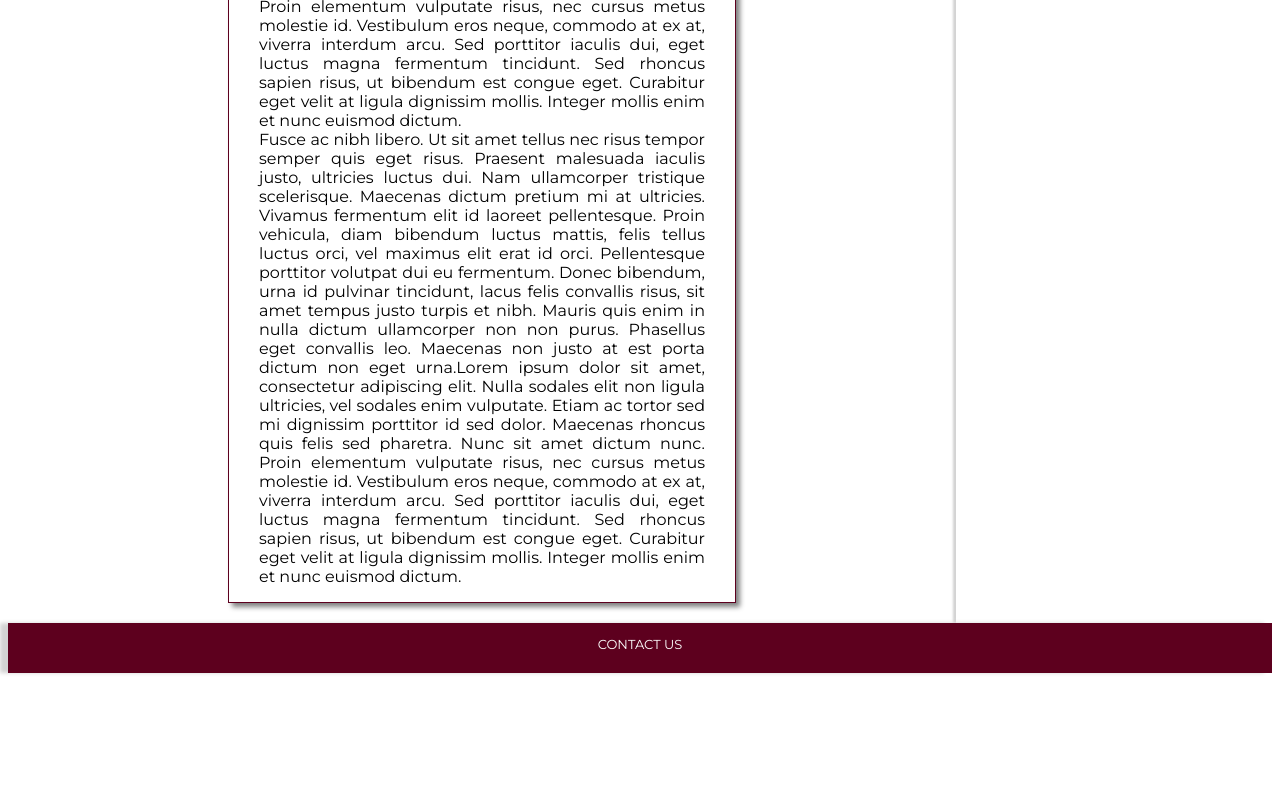
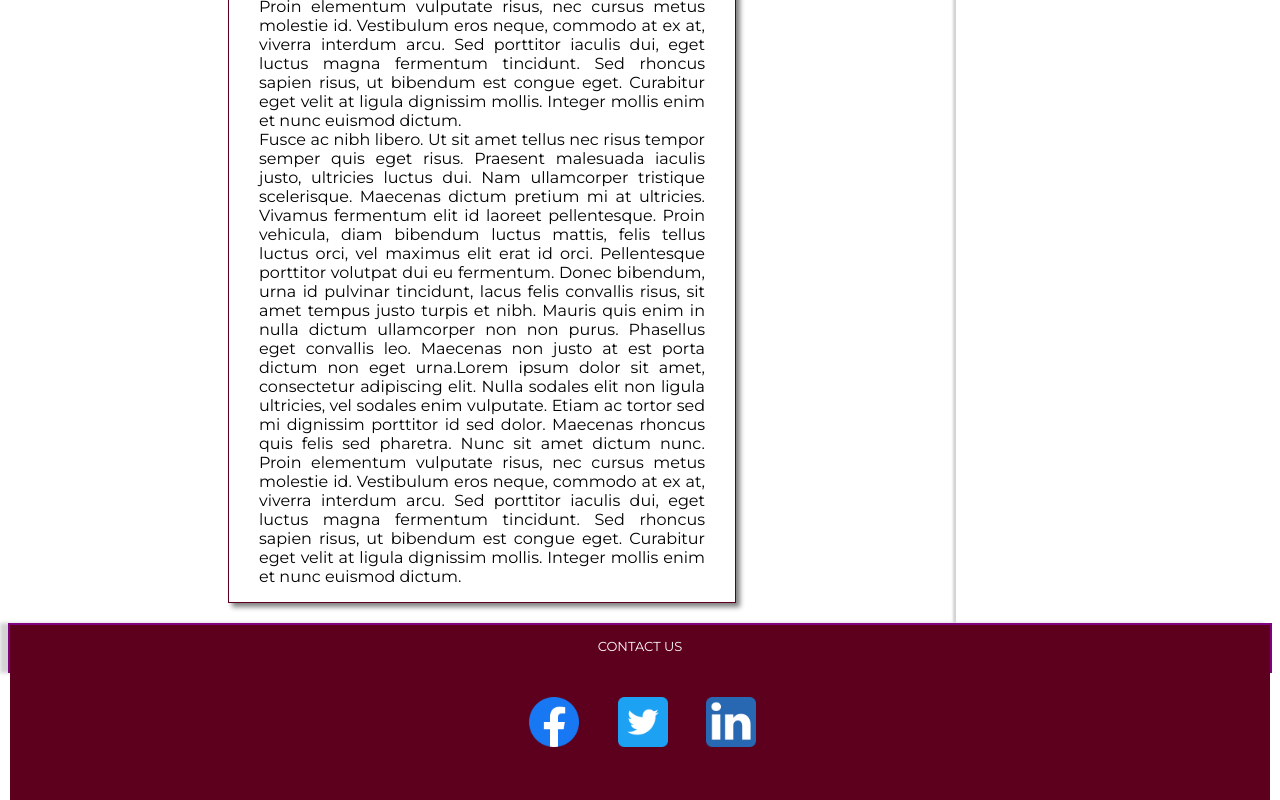
Before and after one commit to Rippyblogger/OrionWebsite, a plain HTML site: page pages/LoremIpsumAlayeMi.html in a window 1280 px wide. Shown: the part 1867-2667 px from the top of the page. Before the commit the page ends 2548 px from the top, so only its background shows below. Drawn offline with Linux system fonts and the light colour scheme.

Commit message:
Added social media buttons.

```diff
--- a/CSS/main.css
+++ b/CSS/main.css
@@ -147,8 +147,28 @@ figcaption{
     text-align: center;
     font-size: 13px;
     box-shadow: -8px 0px 4px lightgrey;
-    /*border: 2px solid red;*/
+    border: 2px solid purple;
     color: white;
     background-color: #5d001e;
+    display: inline;
     font-family: 'Montserrat', sans-serif;
 }
+
+.social-icons {
+    background-color: #5d001e;
+
+    }
+  .social-icons li {
+    display:inline-block;
+    list-style-type:none;
+    }
+  .social-icons li a {
+    border-bottom: none;
+    }
+  .social-icons li img {
+    height: 50px;
+    margin-right: 35px;
+    margin-top: 30px;
+    margin-bottom: 50px;
+
+  }
--- a/pages/LoremIpsumAlayeMi.html
+++ b/pages/LoremIpsumAlayeMi.html
@@ -107,6 +107,11 @@
         <div class="footerclass">
             <footer>
                 <p>Contact us</p>
+                <ul class="social-icons">
+                    <li><a href="http://www.facebook.com"><img src='../IMAGES/Facebook.png' /></a></li>
+                    <li><a href="http://www.twitter.com"><img src='../IMAGES/Twitter.png' /></a></li>
+                    <li><a href="http://www.linkedin.com"><img src='../IMAGES/Linkedin.png' /></a></li>
+                </ul>
             </footer>
         </div>
     </div>
```
Also changed, not shown: index.html (+5 -0 lines), pages/about.html (+5 -0 lines), pages/dodoboy.html (+5 -0 lines), pages/submissionPage.html (+5 -0 lines), IMAGES/Facebook.png (added), IMAGES/Linkedin.png (added), IMAGES/Twitter.png (added).
